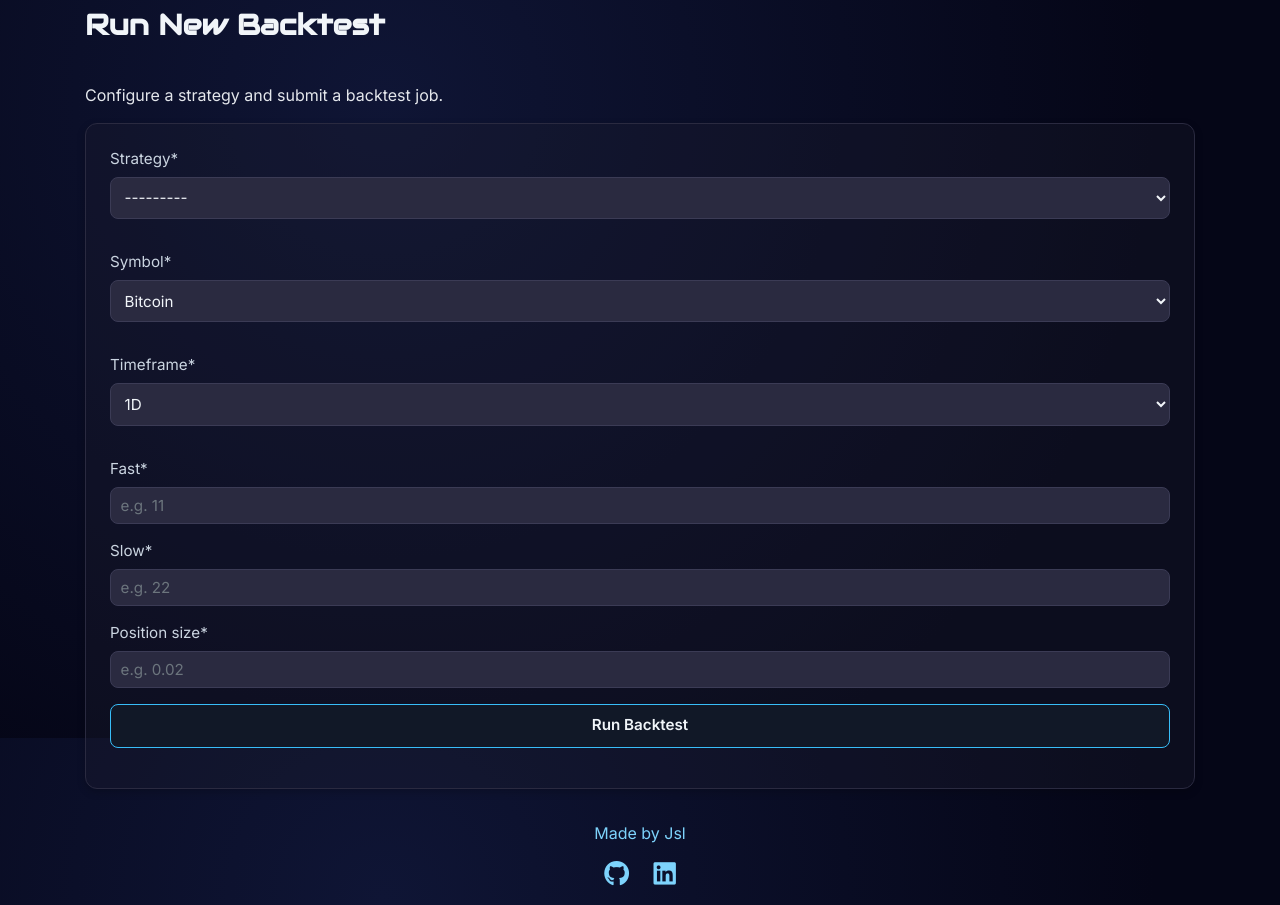
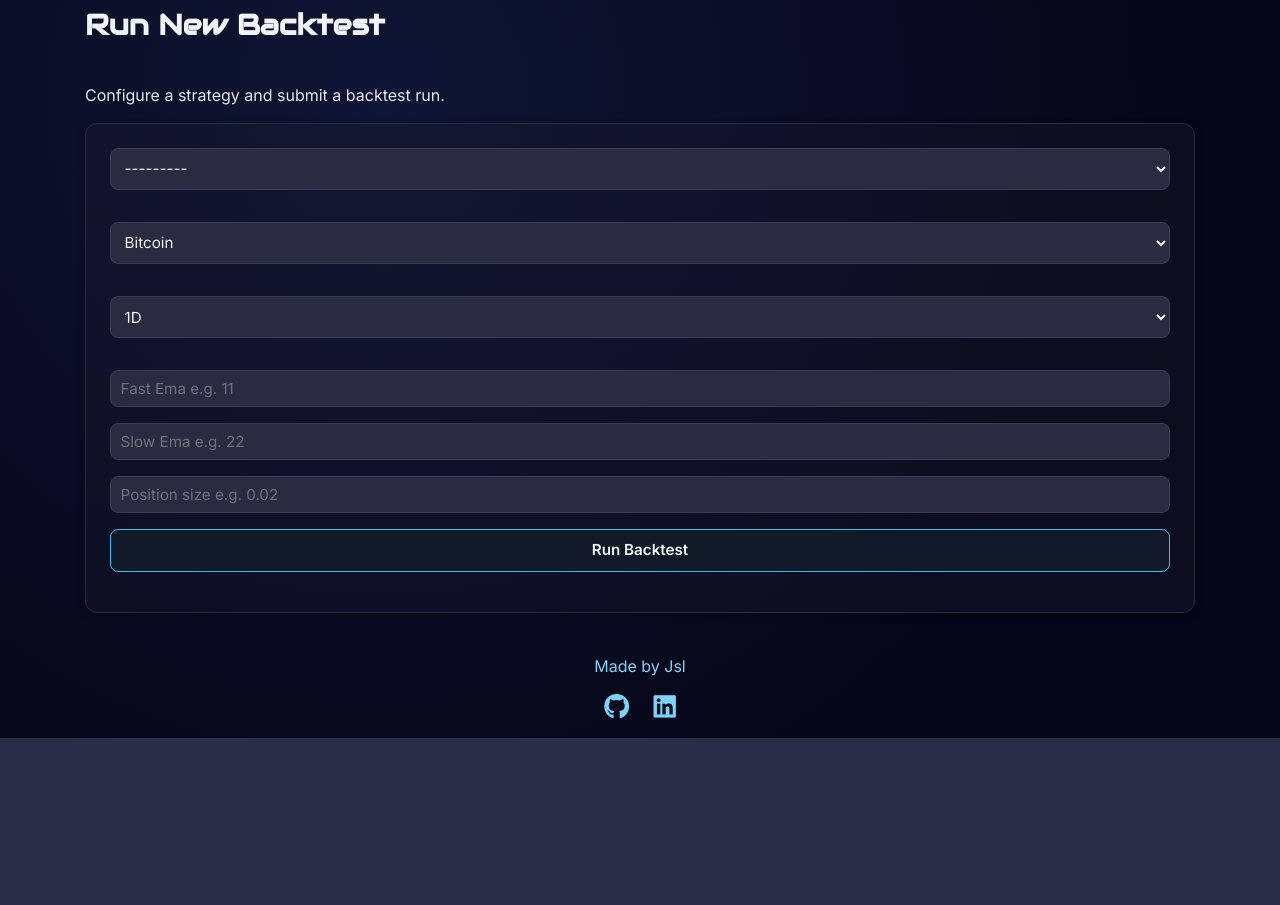
Before and after one commit to john-lohoba/Milestone-Project-4, a Django app: page /dashboard/backtest_view/ in a window 1280 px wide. Shown: the part 62-967 px from the top of the page. After the commit the page ends 800 px from the top, so only its background shows below. Run offline with Django 4.2, Linux system fonts and the light colour scheme; a user stored in the database is signed in; data comes from the database, SQL or seed files in the repository; some libraries are stand-ins or nearby versions.

Commit message:
Style backtest submit form

```diff
--- a/dashboard/forms.py
+++ b/dashboard/forms.py
@@ -13,17 +13,19 @@ class BacktestSubmissionForm(forms.Form):
     strategy = forms.ModelChoiceField(
         queryset=Strategy.objects.filter(name="EMA Crossover"))
 
-    symbol = forms.ChoiceField(choices=SUPPORTED_SYMBOLS)
+    symbol = forms.ChoiceField(choices=SUPPORTED_SYMBOLS,)
 
     timeframe = forms.ChoiceField(choices=[("1d", "1D")])
 
     fast = forms.IntegerField(
         max_value=365,
-        widget=forms.NumberInput(attrs={"placeholder": "e.g. 11"})
+        widget=forms.NumberInput(
+            attrs={"placeholder": "Fast Ema e.g. 11"})
     )
     slow = forms.IntegerField(
         max_value=365,
-        widget=forms.NumberInput(attrs={"placeholder": "e.g. 22"})
+        widget=forms.NumberInput(
+            attrs={"placeholder": "Slow Ema e.g. 22"})
     )
     position_size = forms.DecimalField(
         max_value= 1,
@@ -31,7 +33,7 @@ class BacktestSubmissionForm(forms.Form):
 
 
         widget=forms.NumberInput(attrs={
-        "placeholder": "e.g. 0.02",
+        "placeholder": "Position size e.g. 0.02",
         })
     )
 
--- a/dashboard/static/dashboard/css/dashboard.css
+++ b/dashboard/static/dashboard/css/dashboard.css
@@ -1,15 +1,6 @@
 /* ----------------------------------------
    DASHBOARD BASE LAYOUT
 ----------------------------------------- */
-
-.dashboard-container {
-    /* max-width: 1100px;
-    margin: 0 auto;
-    padding: 2rem 1.5rem; */
-    /* color: #e2e8f0; */
-    /* light grey */
-    /* font-family: "Inter", sans-serif; */
-}
 
 .dashboard-title {
     font-size: 1.8rem;
@@ -71,6 +62,10 @@
 
 .dashboard-form button:hover {
     background: var(--highlight-color);
+}
+
+.dashboard-form label {
+    display: none;
 }
 
 /* ----------------------------------------
--- a/dashboard/templates/dashboard/new_backtest.html
+++ b/dashboard/templates/dashboard/new_backtest.html
@@ -16,7 +16,7 @@
 
 <div class="container dashboard-container mt-2">
     <div class="dashboard-header">
-        <p class="dashboard-subtitle">Configure a strategy and submit a backtest job.</p>
+        <p class="dashboard-subtitle">Configure a strategy and submit a backtest run.</p>
     </div>
 
     <div class="dashboard-card form-card">
```
